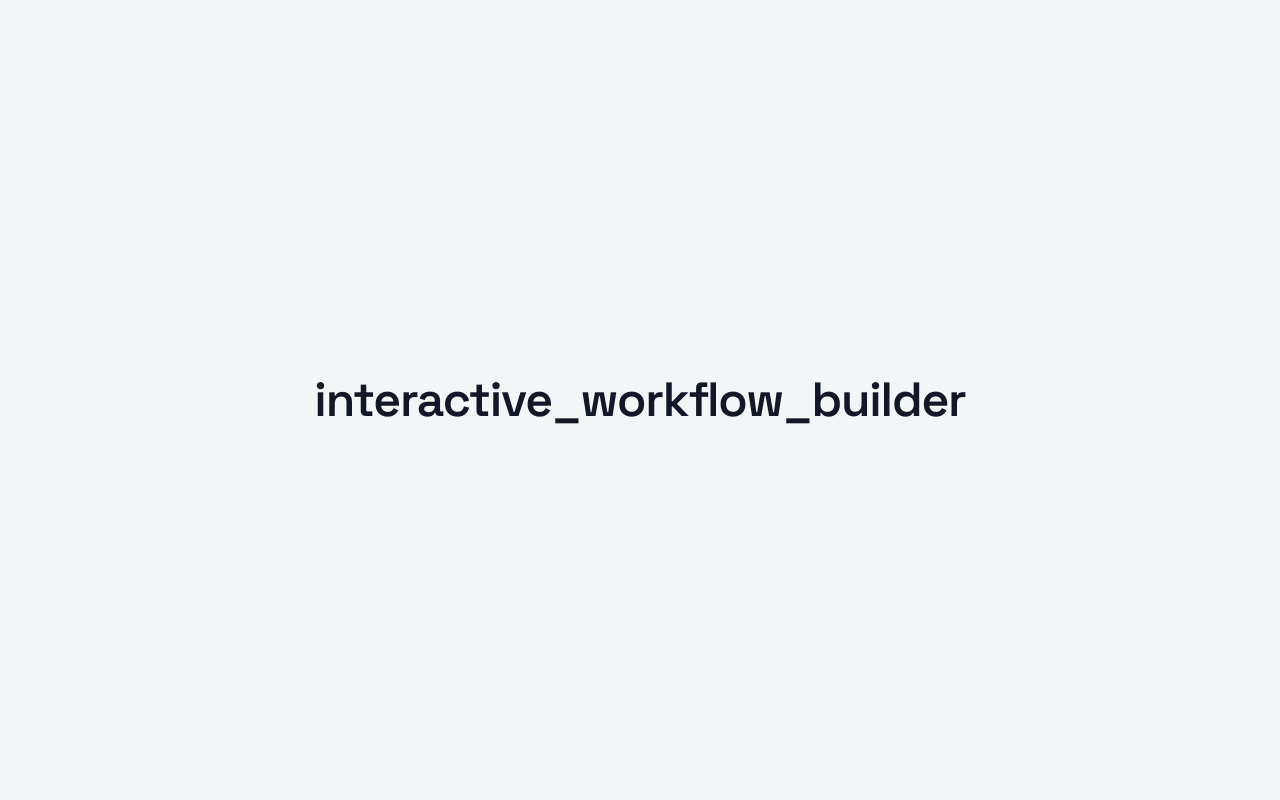
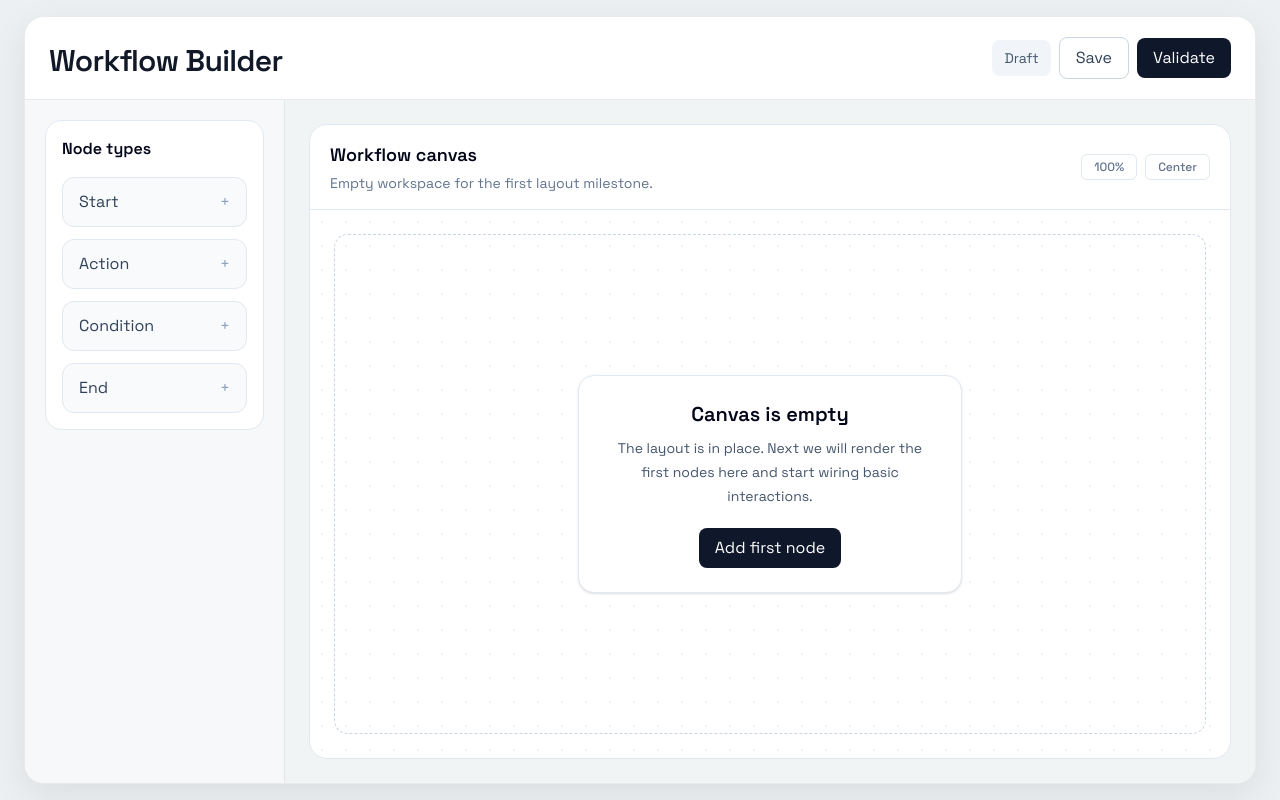
Before and after one commit to HarshitBhalani/Interactive_Workflow_Builder, a Next.js app: page / in a window 1280 px wide. Built offline with nearby package versions, Linux system fonts and the light colour scheme.

Commit message:
Add basic workflow canvas layout

```diff
--- a/src/app/modules/Home/components/workflowHeading.component.tsx
+++ b/src/app/modules/Home/components/workflowHeading.component.tsx
@@ -1,9 +1,7 @@
-import { APP_NAME } from "@/common/constants/app.constant";
-
 export function WorkflowHeading() {
   return (
-    <h1 className="text-center text-4xl font-semibold tracking-tight text-foreground sm:text-5xl">
-      {APP_NAME}
+    <h1 className="text-2xl font-semibold tracking-tight text-foreground sm:text-3xl">
+      Workflow Builder
     </h1>
   );
 }
--- /dev/null
+++ b/src/app/modules/Home/components/workflowShell.component.tsx
@@ -0,0 +1,94 @@
+import { WorkflowHeading } from "./workflowHeading.component";
+
+const nodeTypes = ["Start", "Action", "Condition", "End"];
+
+export function WorkflowShell() {
+  return (
+    <main className="min-h-screen bg-[#edf0f2] px-4 py-4 text-foreground sm:px-6">
+      <div className="mx-auto flex min-h-[calc(100vh-2rem)] w-full max-w-7xl flex-col overflow-hidden rounded-[20px] border border-black/8 bg-white shadow-[0_12px_36px_rgba(15,23,42,0.08)]">
+        <header className="flex flex-col gap-4 border-b border-black/8 px-5 py-5 lg:flex-row lg:items-end lg:justify-between lg:px-6">
+          <div className="min-w-0">
+            <div className="mt-1">
+              <WorkflowHeading />
+            </div>
+          </div>
+
+          <div className="flex flex-wrap items-center gap-2">
+            <span className="rounded-lg bg-slate-100 px-3 py-2 text-sm text-slate-600">
+              Draft
+            </span>
+            <button className="rounded-lg border border-slate-300 bg-white px-4 py-2 text-sm font-medium text-slate-700 transition hover:bg-slate-50">
+              Save
+            </button>
+            <button className="rounded-lg bg-slate-900 px-4 py-2 text-sm font-medium text-white transition hover:bg-slate-800">
+              Validate
+            </button>
+          </div>
+        </header>
+
+        <section className="grid flex-1 gap-0 lg:grid-cols-[260px_minmax(0,1fr)]">
+          <aside className="border-b border-black/8 bg-[#f6f8f9] p-5 lg:border-r lg:border-b-0">
+            <div className="rounded-[16px] border border-slate-200 bg-white p-4">
+              <h2 className="text-base font-semibold text-slate-950">
+                Node types
+              </h2>
+              <div className="mt-4 grid gap-3">
+                {nodeTypes.map((nodeType) => (
+                  <button
+                    key={nodeType}
+                    className="flex items-center justify-between rounded-xl border border-slate-200 bg-slate-50 px-4 py-3 text-left text-sm font-medium text-slate-700 transition hover:bg-slate-100"
+                  >
+                    <span>{nodeType}</span>
+                    <span className="text-slate-400">+</span>
+                  </button>
+                ))}
+              </div>
+            </div>
+          </aside>
+
+          <div className="bg-[#f1f4f5] p-5 lg:p-6">
+            <div className="flex h-full min-h-[420px] flex-col rounded-[18px] border border-slate-200 bg-white">
+              <div className="flex flex-col gap-3 border-b border-slate-200 px-5 py-4 sm:flex-row sm:items-center sm:justify-between">
+                <div>
+                  <h2 className="text-lg font-semibold text-slate-950">
+                    Workflow canvas
+                  </h2>
+                  <p className="mt-1 text-sm text-slate-500">
+                    Empty workspace for the first layout milestone.
+                  </p>
+                </div>
+                <div className="flex items-center gap-2 text-xs font-medium text-slate-500">
+                  <span className="rounded-md border border-slate-200 px-3 py-1">
+                    100%
+                  </span>
+                  <span className="rounded-md border border-slate-200 px-3 py-1">
+                    Center
+                  </span>
+                </div>
+              </div>
+
+              <div className="relative flex flex-1 items-center justify-center overflow-hidden rounded-b-[18px] bg-[radial-gradient(circle_at_center,_rgba(148,163,184,0.12)_1px,_transparent_1px)] bg-[length:24px_24px] px-6 py-10">
+                <div className="absolute inset-6 rounded-[14px] border border-dashed border-slate-300" />
+
+                <div className="relative z-10 w-full max-w-sm rounded-[16px] border border-slate-200 bg-white px-6 py-6 text-center shadow-sm">
+                  <h3 className="text-xl font-semibold text-slate-950">
+                    Canvas is empty
+                  </h3>
+                  <p className="mt-2 text-sm leading-6 text-slate-600">
+                    The layout is in place. Next we will render the first nodes
+                    here and start wiring basic interactions.
+                  </p>
+                  <div className="mt-5 flex justify-center">
+                    <button className="rounded-lg bg-slate-900 px-4 py-2 text-sm font-medium text-white transition hover:bg-slate-800">
+                      Add first node
+                    </button>
+                  </div>
+                </div>
+              </div>
+            </div>
+          </div>
+        </section>
+      </div>
+    </main>
+  );
+}
--- a/src/app/modules/Home/pages/home.page.tsx
+++ b/src/app/modules/Home/pages/home.page.tsx
@@ -1,9 +1,5 @@
-import { WorkflowHeading } from "../components/workflowHeading.component";
+import { WorkflowShell } from "../components/workflowShell.component";
 
 export function HomePage() {
-  return (
-    <main className="flex min-h-screen items-center justify-center bg-background px-6">
-      <WorkflowHeading />
-    </main>
-  );
+  return <WorkflowShell />;
 }
```
